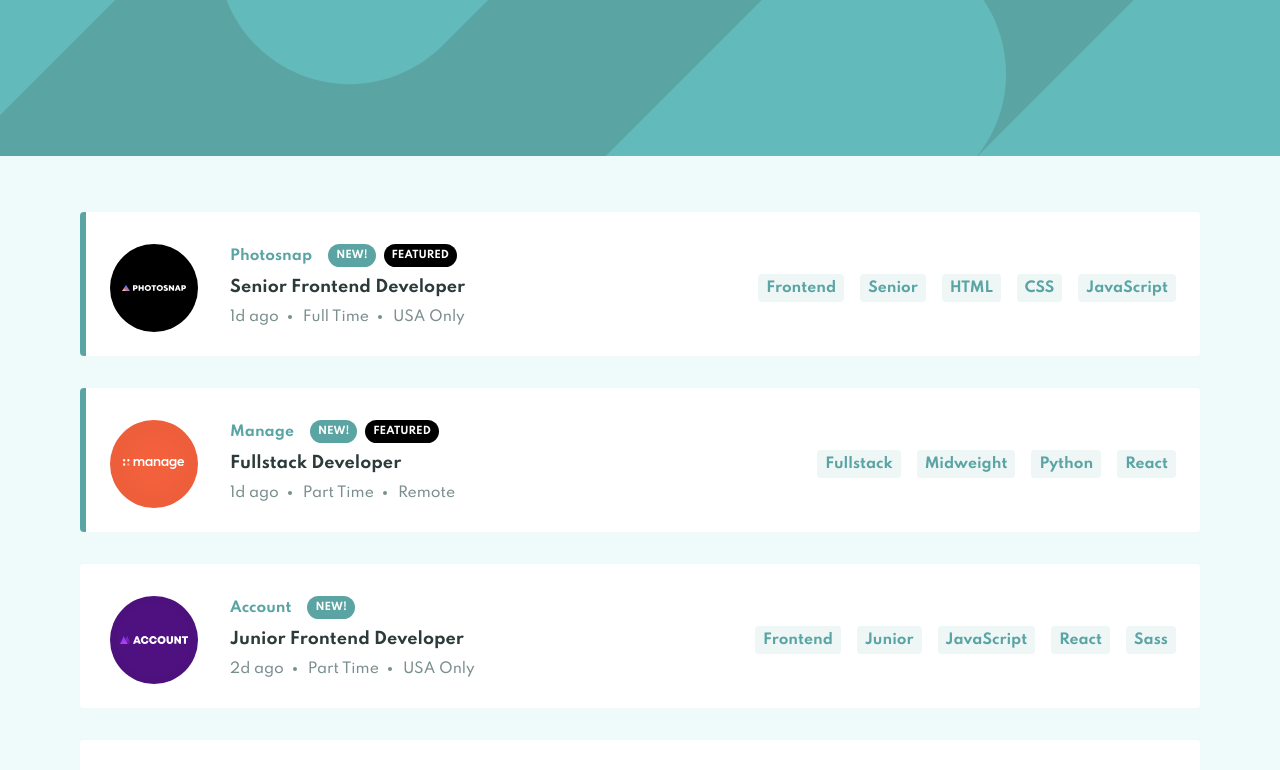
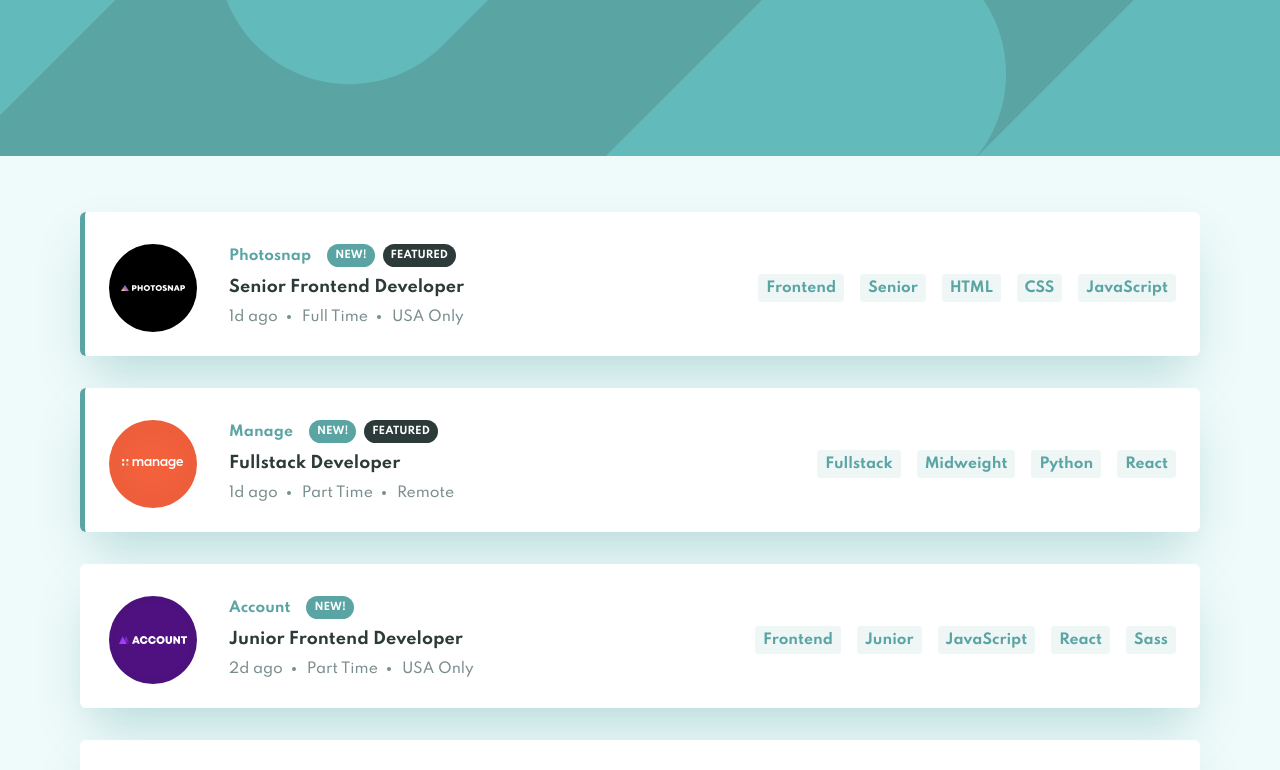
Before and after one commit to tomhine/fm-job-listings-vue, a Vue app: page / in a window 1280 px wide. Shown: the top 770 px of the page. Built offline with nearby package versions, Linux system fonts and the light colour scheme.

Commit message:
add shadow, change pill color

```diff
--- a/src/components/JobCard.vue
+++ b/src/components/JobCard.vue
@@ -8,7 +8,7 @@ const jobs = useJobsStore();
 
 <template>
   <article
-    class="relative flex w-full flex-col gap-4 rounded border-l-4 bg-white px-6 pt-8 pb-6 lg:static lg:flex-row lg:justify-between lg:border-l-[6px]"
+    class="relative flex w-full flex-col gap-4 rounded-md border-l-4 bg-white px-6 pt-8 pb-6 shadow-2xl shadow-primary-cyan/40 lg:static lg:flex-row lg:justify-between lg:border-l-[5px]"
     :class="{ 'border-primary-cyan': job.featured, 'border-white': !job.featured }"
   >
     <div class="flex gap-8">
@@ -28,7 +28,7 @@ const jobs = useJobsStore();
             >
             <span
               v-if="job.featured"
-              class="flex items-center rounded-full bg-black py-1 px-2 text-[10px] font-bold uppercase text-white"
+              class="flex items-center rounded-full bg-neutral-darkcyan py-1 px-2 text-[10px] font-bold uppercase text-white"
               >featured</span
             >
           </div>
```
